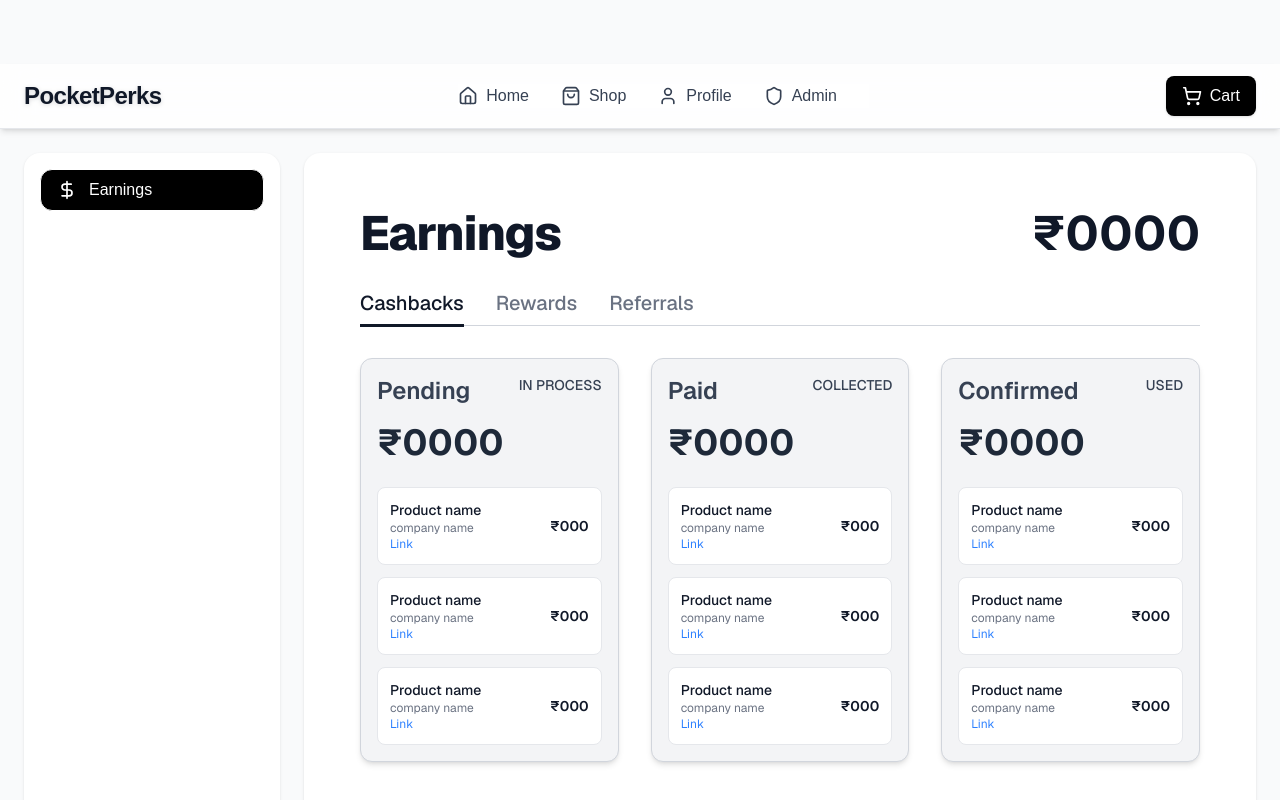
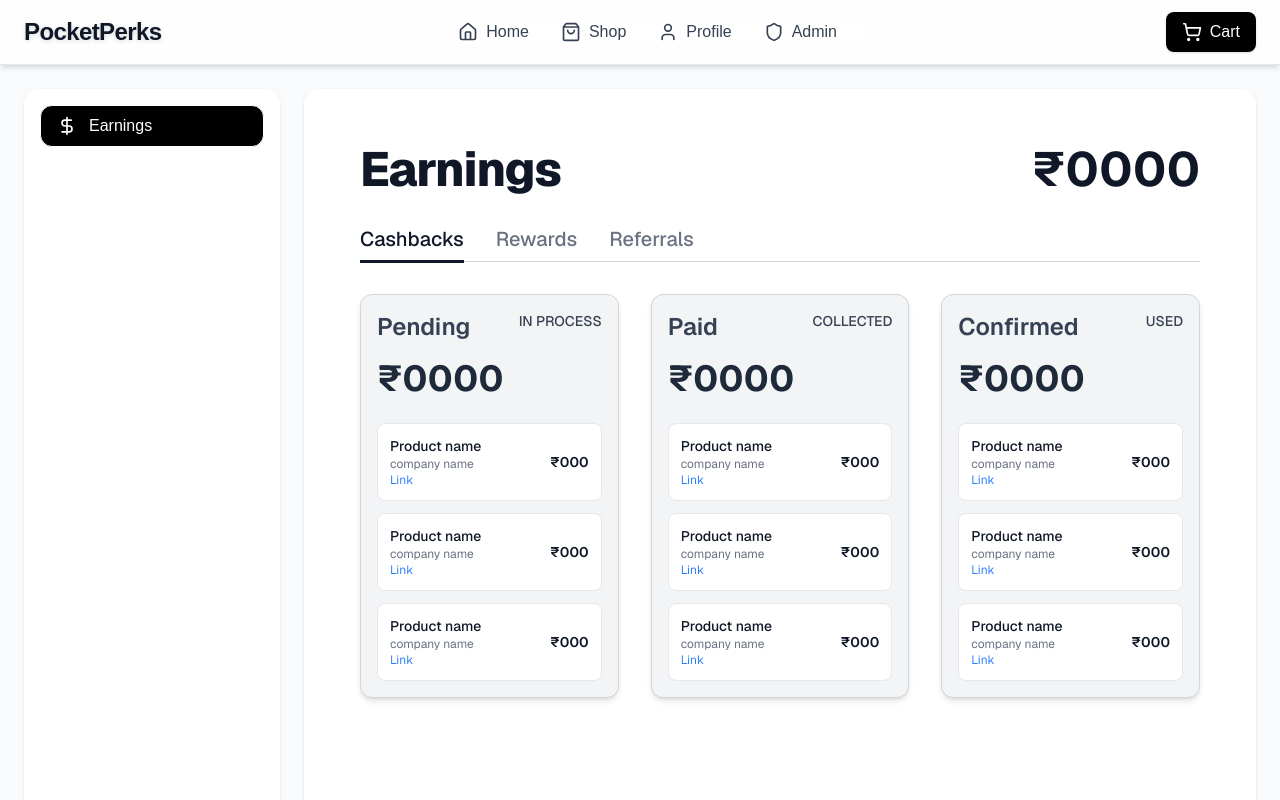
Before and after one commit to PocketPerks/Pocketperks_frontend, a Next.js app: page /profile in a window 1280 px wide. Shown: the top 800 px of the page. Built offline with nearby package versions, Linux system fonts and the light colour scheme.

Commit message:
improvement

```diff
--- a/src/app/page.tsx
+++ b/src/app/page.tsx
@@ -6,7 +6,7 @@
 export default function ProductPage() {
 
   return (
-    <div className="flex flex-col min-h-screen bg-gray-50 pt-16">
+    <div className="flex flex-col min-h-screen bg-gray-50">
       <Navbar />
 
 
--- a/src/app/profile/page.tsx
+++ b/src/app/profile/page.tsx
@@ -17,7 +17,7 @@
   ];
 
   return (
-    <main className="min-h-screen flex flex-col bg-gray-50 pt-16">
+    <main className="min-h-screen flex flex-col bg-gray-50">
       <Navbar />
 
       <div className="flex flex-1 p-6 gap-6">
```
